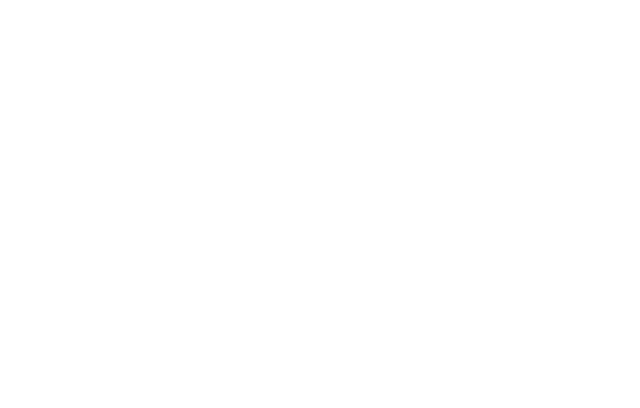
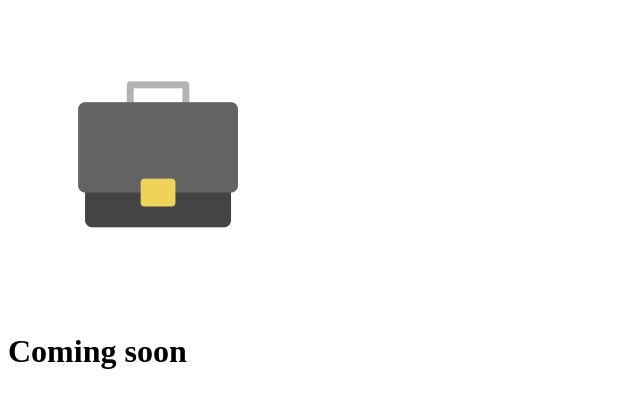
Before and after one commit to treakj/Teste-Le-Wagon, a plain HTML site: page index.html in a window 1280 px wide. Shown: the whole page, without its empty margins (0-640 px from the left). Drawn offline with Linux system fonts and the light colour scheme.

Commit message:
Added briefcase and deleted a strange file

```diff
--- a/index.html
+++ b/index.html
@@ -1,9 +1,10 @@
 <!DOCTYPE html>
 <html>
 <head>
-	<title></title>
+	<title>Testando 1 2 3</title>
 </head>
 <body>
-
+	<img src="briefcase.png">
+	<h1>Coming soon</h1>
 </body>
 </html>
```
